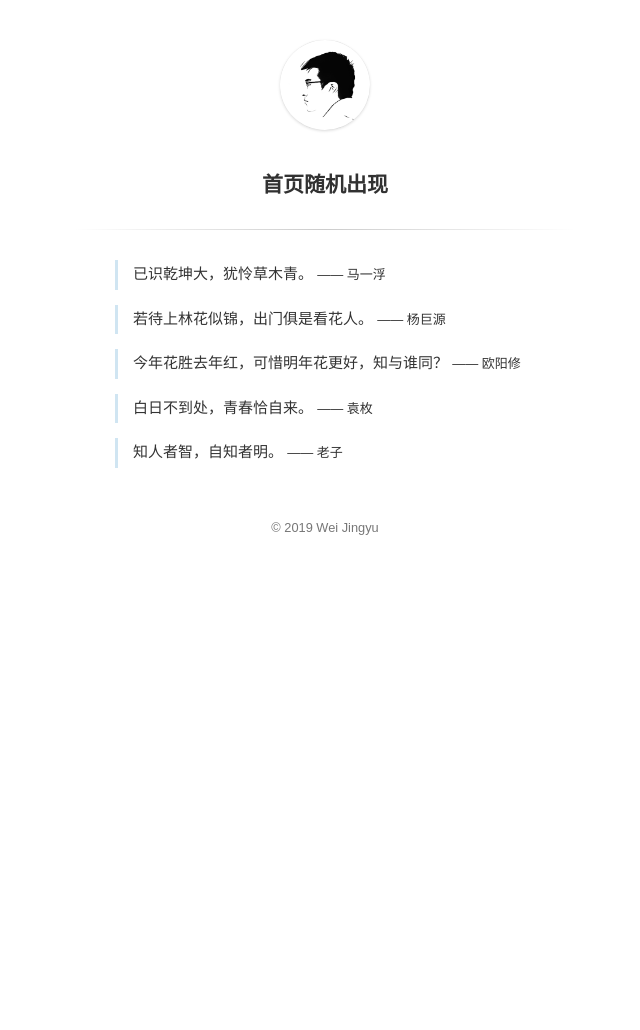
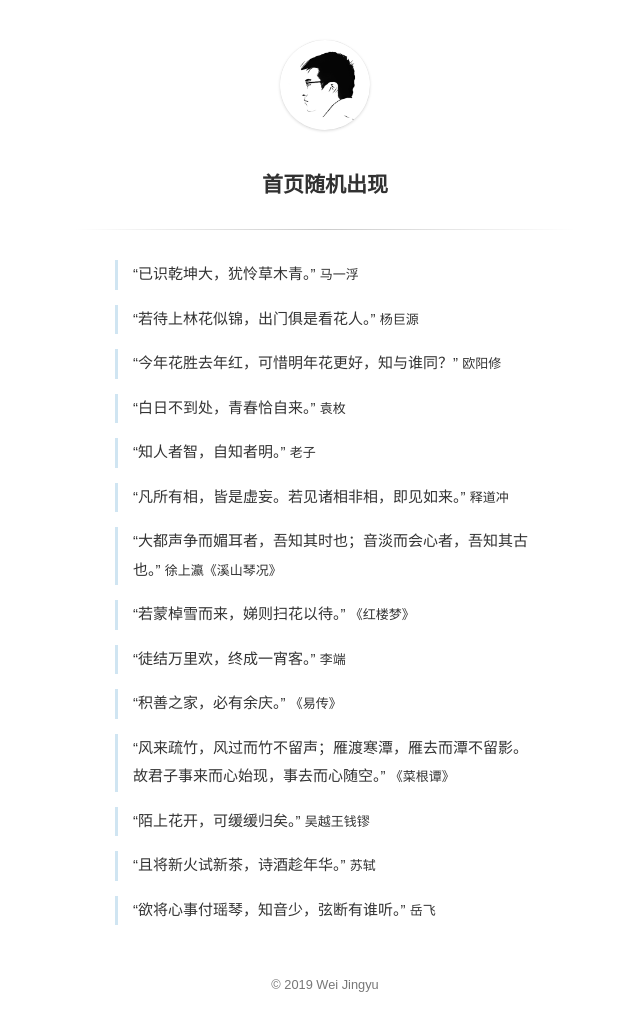
Before and after one commit to weijy/blog, a Jekyll site: the page built from quotes.md, in a window 1280 px wide. Shown: the whole page, without its empty margins (315-955 px from the left). Built offline with Jekyll 4.4.1, drawn with Linux system fonts in a browser that asks for light colours; nearby versions of some CDN libraries; comment, search, counter and statistics services are not loaded; before the commit the page ends 900 px from its top, so only the background shows below that.

Commit message:
more qutoes

```diff
--- a/_layouts/default.html
+++ b/_layouts/default.html
@@ -6,6 +6,10 @@
 
 		{% if page.url == '/index.html' or page.url == '/' %}
 			{% include randomQuote.html %}
+		{% endif %}
+
+		{% if page.url == '/quotes'%}
+			{% include quotes.html %}
 		{% endif %}
 
 	</head>
--- a/data/quotes.json
+++ b/data/quotes.json
@@ -18,5 +18,41 @@
     {
         "quote": "知人者智，自知者明。",
         "author": "老子"
+    },
+    {
+        "quote": "凡所有相，皆是虚妄。若见诸相非相，即见如来。",
+        "author": "释道冲"
+    },
+    {
+        "quote": "大都声争而媚耳者，吾知其时也；音淡而会心者，吾知其古也。",
+        "author": "徐上瀛《溪山琴况》"
+    },
+    {
+        "quote": "若蒙棹雪而来，娣则扫花以待。",
+        "author": "《红楼梦》"
+    },
+    {
+        "quote": "徒结万里欢，终成一宵客。",
+        "author": "李端"
+    },
+    {
+        "quote": "积善之家，必有余庆。",
+        "author": "《易传》"
+    },
+    {
+        "quote": "风来疏竹，风过而竹不留声；雁渡寒潭，雁去而潭不留影。故君子事来而心始现，事去而心随空。",
+        "author": "《菜根谭》"
+    },
+    {
+        "quote": "陌上花开，可缓缓归矣。",
+        "author": "吴越王钱镠"
+    },
+    {
+        "quote": "且将新火试新茶，诗酒趁年华。",
+        "author": "苏轼"
+    },
+    {
+        "quote": "欲将心事付瑶琴，知音少，弦断有谁听。",
+        "author": "岳飞"
     }
 ]
--- a/quotes.md
+++ b/quotes.md
@@ -3,8 +3,11 @@ layout: page
 title: 首页随机出现
 ---
 
+<!--
 {% for quote in site.data.quotes %}
 
 > {{ quote.quote }} <cite>—— {{ quote.author }}</cite>
 
 {% endfor %}
+-->
+<div id="all_quotes"></div>
```
